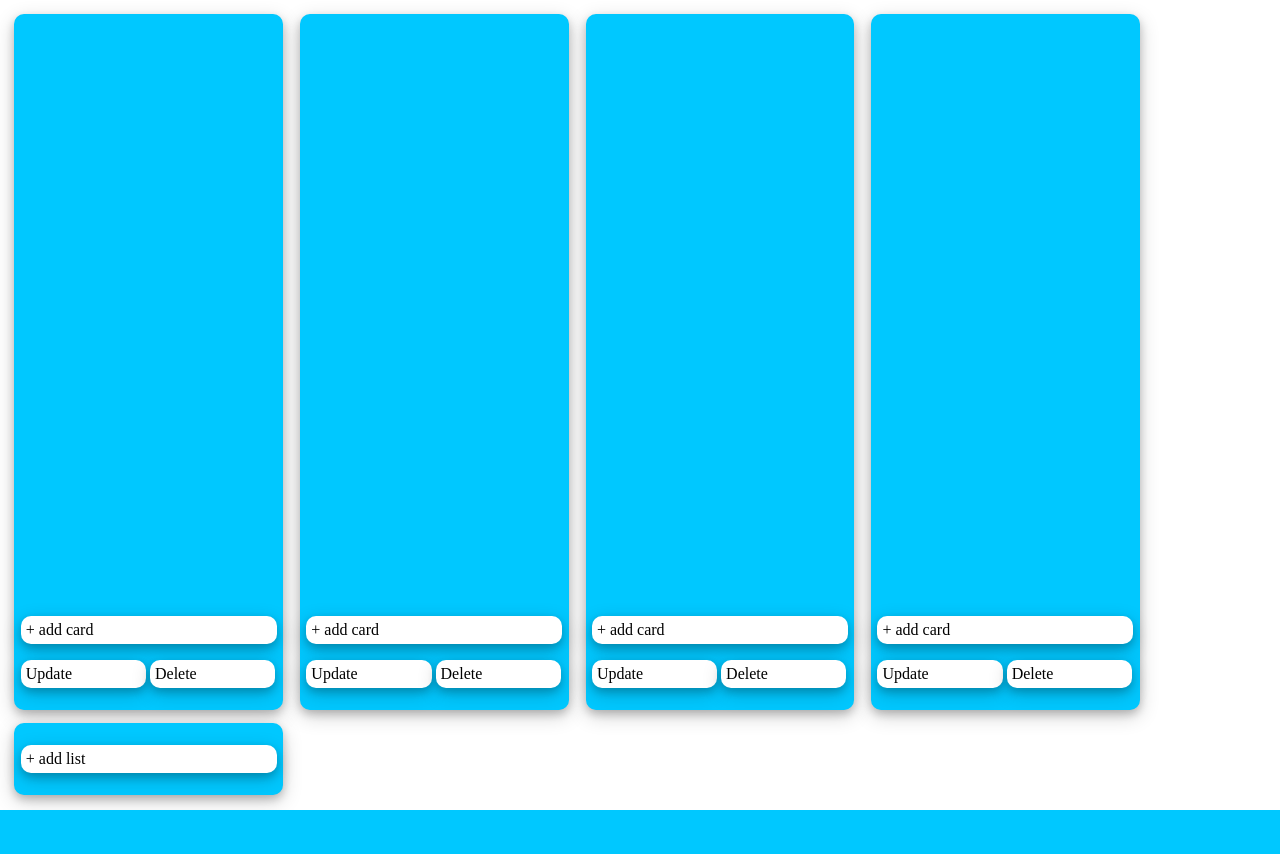
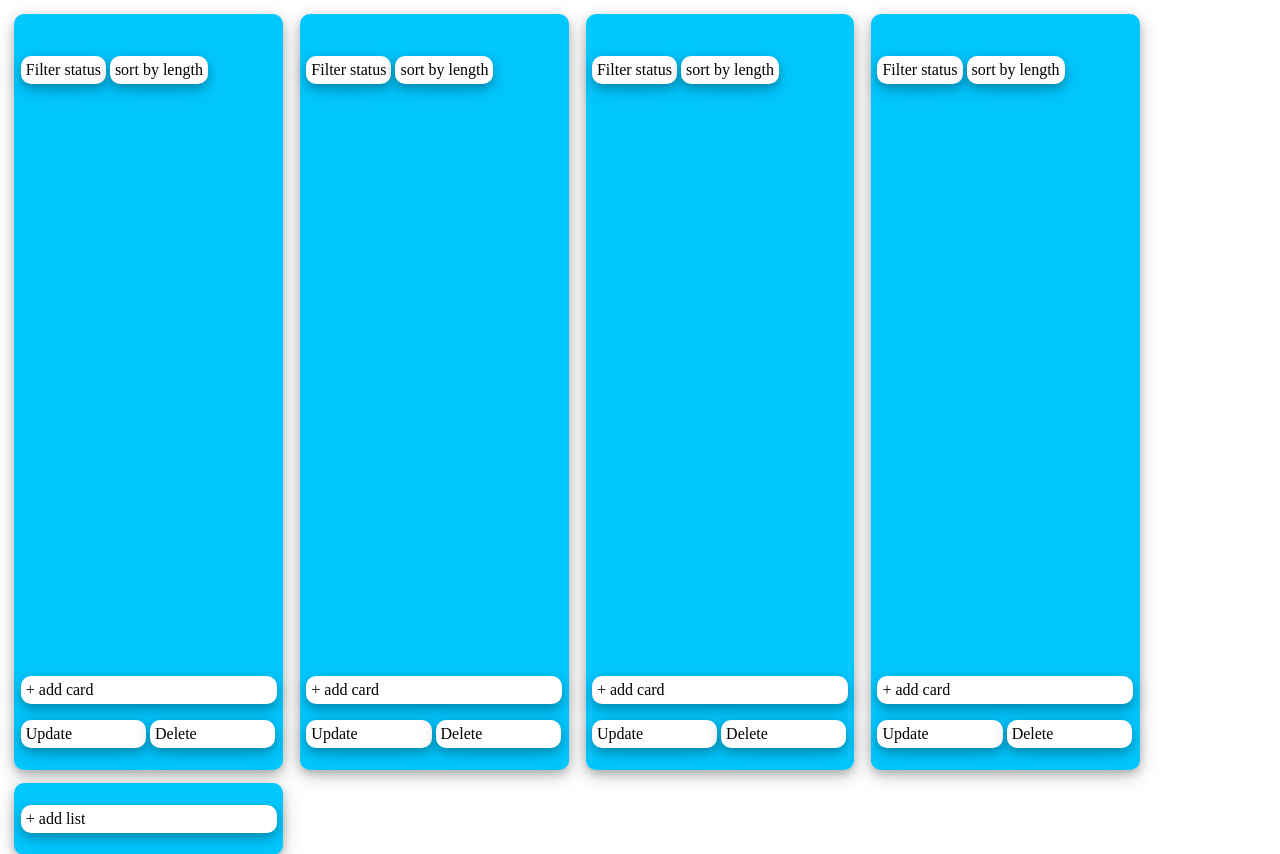
Before and after one commit to Pietto/challenge-to-do-list, a PHP site: page / in a window 1280 px wide. Shown: the top 854 px of the page. Before the commit the page ends 810 px from the top, so only its background shows below. Run offline with PHP 8.4, Linux system fonts and the light colour scheme; data comes from the database, SQL or seed files in the repository; data that the repository does not hold is empty.

Commit message:
full crud works

```diff
--- a/database/cards/card_update.php
+++ b/database/cards/card_update.php
@@ -12,9 +12,8 @@ if (isset($_POST['card_id'])) {
         // Update the record
         $stmt = $pdo->prepare('UPDATE cards SET `id` = :id, `name` = :name, `description` = :description, `length` = :length, `status` = :status, `list_id` = :list_id WHERE id = :id');
         $stmt->execute([':id'=>$id, ':name'=>$name, ':description'=>$description, ':length'=>$length, ':status'=>$status, ':list_id'=>$list_id]);
-        $msg = 'Updated Successfully!';
     }
-    // header('Location: ../../index.php');
+    header('Location: ../../index.php');
 } else{
     exit('No ID specified!');
 }
--- a/database/lists/list_update.php
+++ b/database/lists/list_update.php
@@ -14,4 +14,3 @@
 } else{
     exit('No ID specified!');
     }
-?>
--- a/index.php
+++ b/index.php
@@ -23,20 +23,40 @@
 	<div>
 <?      foreach($lists as $list){ ?>
         	<div class='lists'>
-        	    <h3><?= $list['title']?></h3>
+				<h3><?= $list['title']?></h3>
+
+				<div class="dropdown" id='status_dropdow'>
+					<p onclick="openStatusDropdown()" class="dropbtn">Filter status</p>
+					<div id="dropdown_content_status" class="dropdown-content">
+						<a href="#index.php">all</a>
+						<a href="#index.php?filter=todo">to do</a>
+						<a href="#index.php?filter=doing">doing</a>
+						<a href="#index.php?filter=done">done</a>
+					</div>
+				</div>
+				<div class="dropdown" id='length_dropdow'>
+					<p onclick="openLengthDropdown()" class="dropbtn">sort by length</p>
+					<div id="dropdown_content_length" class="dropdown-content">
+						<a href="#index.php?sort=timeCreated">by time created</a>
+						<a href="index.php?sort=short_long">short-long</a>
+						<a href="#index.php?sort=long_short">long-short</a>
+					</div>
+				</div>
+
+
         	    <div class='cards'>
 <?      	    foreach($cards as $card){ ?>
         	    	<div id='card'>
 <?      	        	if ($card['list_id'] == $list['id']){ ?>
 							<p class='card' id="<?= $card['status'] ?>" onclick="updateCardForm(<?= $card['id'] ?>,'<?= $card['name'] ?>','<?= $card['description'] ?>','<?= $card['status'] ?>',<?= $card['length'] ?>,<?= $card['list_id'] ?>)"><?= $card['name'] ?></p>
-							<a href="database/cards/card_delete.php?id=<?= $card['id']?>"><img class='trash' src='img/pictograms/trash.svg' onclick='return confirm("are you sure")' name='card_id'></a>
+							<a href="database/cards/card_delete.php?id=<?= $card['id']?>"><img class='trash' src='img/pictograms/trash.svg' onclick='return confirm("are you sure")'></a>
 <?						} ?>
         	    	</div>
 <?      		} ?>
 				</div>
         		<p class='add_card_button' onclick='createCardForm(<?= $list["id"]; ?>)'> + add card</p>
         	    <p class='edit_list_button' onclick='UpdateListForm(<?= $list["id"] ?>,"<?= $list["title"]; ?>")'>Update</p>
-        	    <a class='edit_list_button' onclick="return confirm('Are you sure?')" href='list_delete.php?id=<?= $list['id'] ?>'>Delete</a>
+        	    <a class='edit_list_button' onclick="return confirm('Are you sure?')" href='database/lists/list_delete.php?id=<?= $list['id'] ?>'>Delete</a>
 			</div>
 <?		} ?>
         <div class='lists' onclick='createListForm()'>
@@ -58,7 +78,7 @@
 			<button class='close' aria-label='Close' onclick='closeForms()'></button>
 			<form action='database/lists/list_update.php' method='post'>
                 <h3>Update List</h3>
-                <input	 minlength="2" maxlength="20" type='text' name='title' placeholder='title'/><br>
+                <input id='list_name_update' minlength="2" maxlength="20" type='text' name='title' placeholder='title'/><br>
 				<input type='hidden' name='id' id='list_id'/>
             	<input type='submit'/>
 			</form>
--- a/script/script.js
+++ b/script/script.js
@@ -18,8 +18,6 @@ function createCardForm(list) {
     card_create_overlay.style.display = 'block';
     setTimeout(function(){document.getElementById('card_create_overlay').style.opacity = '1';},1);
     card_create_list_id.value = list;
-    console.log('id:', list);
-    console.log(card_list_id.value);
 }
 
 function updateCardForm(id, name, desc, cardStatus, length, list_id) {
@@ -31,7 +29,6 @@ function updateCardForm(id, name, desc, cardStatus, length, list_id) {
     update_length_input.value = length;
     card_id.value = id;
     card_list_id.value = list_id;
-    console.log('status: ',cardStatus);
 
     switch(cardStatus) {
         case 'todo':
@@ -53,7 +50,6 @@ function UpdateListForm(id, name){
     list_id.value = id;
     list_update_overlay.style.display = 'block';
     setTimeout(function(){document.getElementById('list_update_overlay').style.opacity = '1';},1);
-    console.log('name= ',name);
     list_name_update.value = name;
 }
 
@@ -63,3 +59,39 @@ window.addEventListener ('keydown', (event) =>{
         closeForms();
     }
 });
+
+function openStatusDropdown() {
+	document.getElementById("dropdown_content_status").classList.toggle("show");
+	}
+
+	// Close the dropdown if the user clicks outside of it
+	window.onclick = function(event) {
+	if (!event.target.matches('.dropbtn')) {
+		var dropdowns = document.getElementsByClassName("dropdown-content");
+		var i;
+		for (i = 0; i < dropdowns.length; i++) {
+		var openDropdown = dropdowns[i];
+		if (openDropdown.classList.contains('show')) {
+			openDropdown.classList.remove('show');
+		}
+		}
+	}
+}
+
+function openLengthDropdown() {
+	document.getElementById("dropdown_content_length").classList.toggle("show");
+	}
+
+	// Close the dropdown if the user clicks outside of it
+	window.onclick = function(event) {
+	if (!event.target.matches('.dropbtn')) {
+		var dropdowns = document.getElementsByClassName("dropdown-content");
+		var i;
+		for (i = 0; i < dropdowns.length; i++) {
+		var openDropdown = dropdowns[i];
+		if (openDropdown.classList.contains('show')) {
+			openDropdown.classList.remove('show');
+		}
+		}
+	}
+}
--- a/styles/index.css
+++ b/styles/index.css
@@ -301,3 +301,48 @@ a{
 .edit_list_button{
 	margin-top: 0;
 }
+
+
+
+
+
+.dropbtn {
+	color: black;
+	padding: 16px;
+	font-size: 16px;
+	border: none;
+}
+
+.dropbtn:hover, .dropbtn:focus {
+	background-color: gray;
+}
+
+.dropdown {
+	position: relative;
+	display: inline-block;
+}
+
+.dropdown-content {
+	display: none;
+	position: absolute;
+	background-color: #f1f1f1;
+	min-width: 160px;
+	overflow: auto;
+	box-shadow: 0px 8px 16px 0px rgba(0,0,0,0.2);
+	z-index: 1;
+}
+
+.dropdown-content a {
+	color: black;
+	padding: 12px 16px;
+	text-decoration: none;
+	display: block;
+}
+
+.dropdown a:hover {
+	background-color: #ddd;
+}
+
+.show {
+	display: block;
+}
```
Also changed, not shown: database/lists/list_delete.php (+21 -16 lines). Lines whose indentation alone changed are shown as unchanged.
